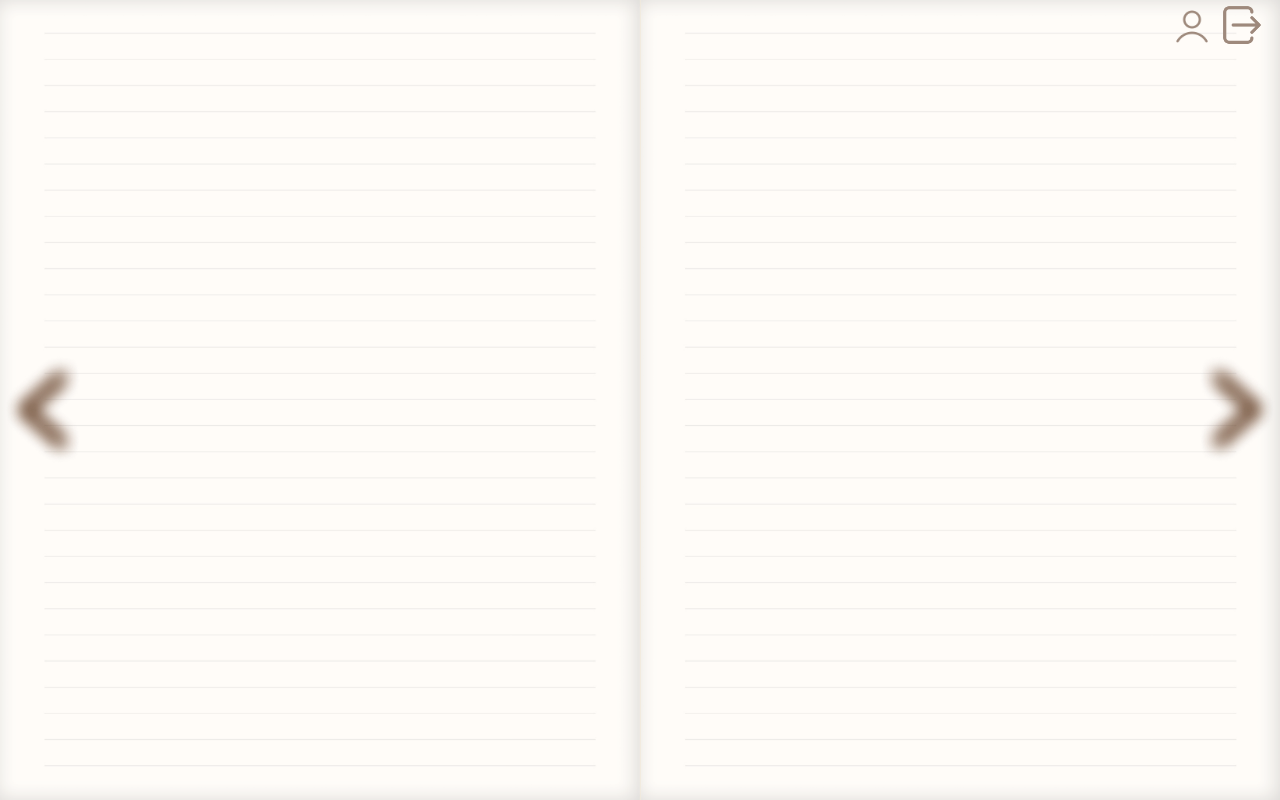
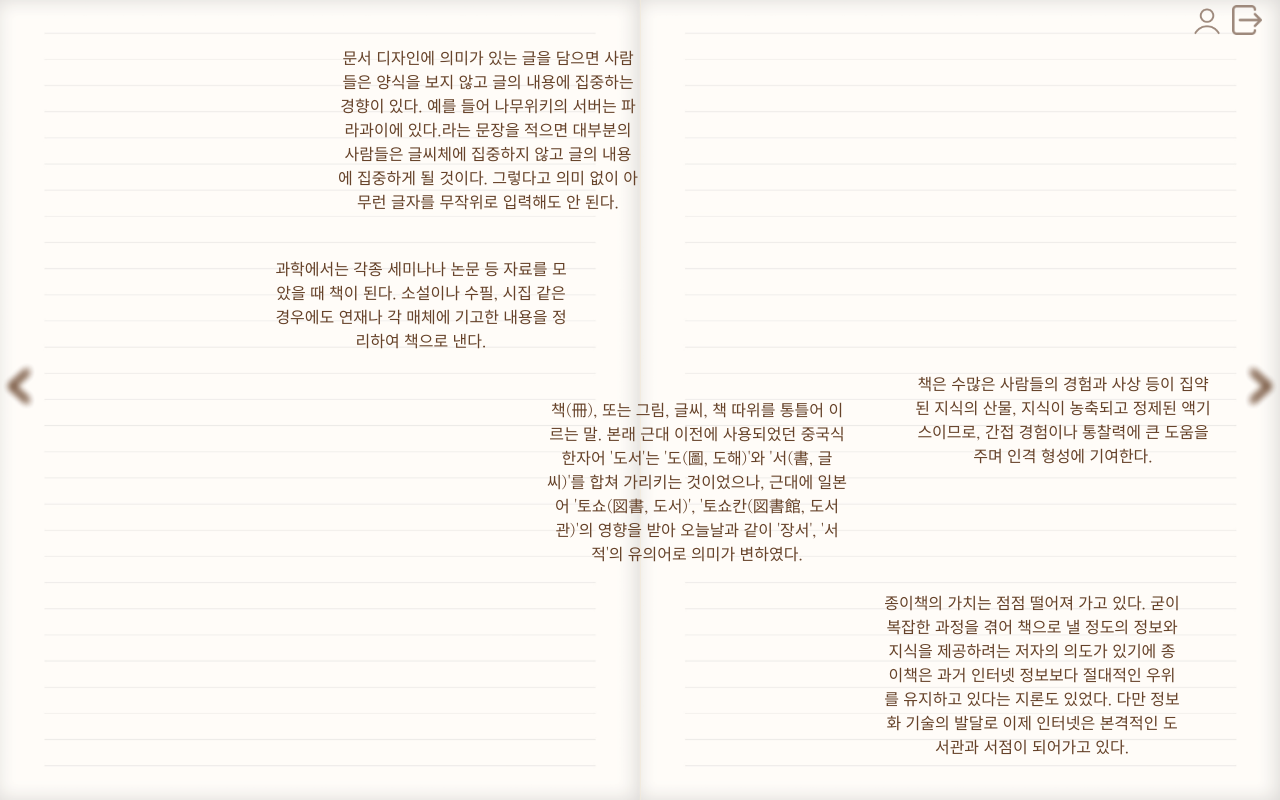
Before and after one commit to hyerim1127/Tree, a React (Create React App) app: page /view in a window 1280 px wide. Built offline with nearby package versions, Linux system fonts and the light colour scheme.

Commit message:
3rd commit - 랜덤 플로팅 구현

```diff
--- a/src/View.jsx
+++ b/src/View.jsx
@@ -10,6 +10,52 @@ const View = () => {
 
     const goToWrite = () => navigate("/write-impression");
 
+    const [impressions, setImpressions] = useState([]);
+
+    useEffect(() => {
+      const dummyImpressions = [
+        "문서 디자인에 의미가 있는 글을 담으면 사람들은 양식을 보지 않고 글의 내용에 집중하는 경향이 있다. 예를 들어 나무위키의 서버는 파라과이에 있다.라는 문장을 적으면 대부분의 사람들은 글씨체에 집중하지 않고 글의 내용에 집중하게 될 것이다. 그렇다고 의미 없이 아무런 글자를 무작위로 입력해도 안 된다.",
+        "책(冊), 또는 그림, 글씨, 책 따위를 통틀어 이르는 말. 본래 근대 이전에 사용되었던 중국식 한자어 '도서'는 '도(圖, 도해)'와 '서(書, 글씨)'를 합쳐 가리키는 것이었으나, 근대에 일본어 '토쇼(図書, 도서)', '토쇼칸(図書館, 도서관)'의 영향을 받아 오늘날과 같이 '장서', '서적'의 유의어로 의미가 변하였다.",
+        "과학에서는 각종 세미나나 논문 등 자료를 모았을 때 책이 된다. 소설이나 수필, 시집 같은 경우에도 연재나 각 매체에 기고한 내용을 정리하여 책으로 낸다. ",
+        "책은 수많은 사람들의 경험과 사상 등이 집약된 지식의 산물, 지식이 농축되고 정제된 액기스이므로, 간접 경험이나 통찰력에 큰 도움을 주며 인격 형성에 기여한다.",
+        "종이책의 가치는 점점 떨어져 가고 있다. 굳이 복잡한 과정을 겪어 책으로 낼 정도의 정보와 지식을 제공하려는 저자의 의도가 있기에 종이책은 과거 인터넷 정보보다 절대적인 우위를 유지하고 있다는 지론도 있었다. 다만 정보화 기술의 발달로 이제 인터넷은 본격적인 도서관과 서점이 되어가고 있다."
+      ];
+
+      const newImpressions = [];
+
+      for (let i = 0; i < dummyImpressions.length; i++) {
+        let newPosition;
+        do {
+          newPosition = generateRandomPosition(); // 겹치지 않는 위치 생성
+        } while (isOverlapping(newImpressions, newPosition)); // 겹치는 경우 다시 생성
+        newImpressions.push({
+          id: i,
+          text: dummyImpressions[i],
+          top: newPosition.top,
+          left: newPosition.left
+        });
+      }
+
+      setImpressions(newImpressions);
+    }, []);
+
+    const generateRandomPosition = () => ({
+      top: Math.floor(Math.random() * (window.innerHeight - 200)) + 'px',
+      left: Math.floor(Math.random() * (window.innerWidth - 300)) + 'px'
+    });
+
+    const isOverlapping = (existingImpressions, newPosition) => {
+      for (const impression of existingImpressions) {
+        if (
+          Math.abs(parseInt(impression.top) - parseInt(newPosition.top)) < 130 && // 구절의 높이를 100px로 설정
+          Math.abs(parseInt(impression.left) - parseInt(newPosition.left)) < 280 // 구절의 너비를 250px로 설정
+        ) {
+          return true; // 겹치는 경우 true 반환
+        }
+      }
+      return false; // 겹치지 않는 경우 false 반환
+    };
+
     return (
         <div className='pageView'>
             <div>
@@ -17,11 +63,31 @@ const View = () => {
                 <img className='btnL' alt='btn' src={btn}
                 onClick={goToWrite} />
                 <img className='btnR' alt='btn' src={btn} />
-
+                <div style={{ position: 'relative', minHeight: '100vh' }}>
+                {impressions.map(impression => (
+                    <div
+                    key={impression.id}
+                    className="phrases"
+                    style={{
+                        position: 'absolute',
+                        top: impression.top,
+                        left: impression.left,
+                        maxWidth: '300px',
+                        padding: '10px',
+                        borderRadius: '80px',
+                        filter:'none',
+                        wordWrap: 'break-word',
+                        color:'#562E12',
+                        textAlign:'center'
+                        }}
+                    >
+                    {impression.text}
+                    </div>
+                ))}
             </div>
         </div>
-
-    )
-}
+        </div>
+    );
+};
 
 export default View;
--- a/src/index.css
+++ b/src/index.css
@@ -40,35 +40,36 @@ html, body {
   background-color: #E5D1B2;
   position:fixed;
   opacity: 0.8;
-  top: 20vh;
+  top: 25vh;
   text-align: right;
-  right: 5vw;
-  width: 40vw;
+  font-size: smaller;
+  right: 7.5vw;
+  width: 35vw;
   z-index: 3;
 }
 /*버튼 왼쪽, 오른쪽+hover*/
 .btnL {
   position: absolute;
-  width: 90px;
+  width: 5vh;
   left: 0px;
   transform:scaleX(-1);
   background-color: transparent;
-  top: calc(50% - 100px/2 + 0.5px);
+  top: 45vh;
   z-index: 5;
 }
 .btnL:hover {
-  width: 95px;
+  width: 6vh;
 }
 .btnR {
   position: absolute;
-  width: 90px;
+  width: 5vh;
   right: 0px;
   background-color: transparent;
-  top: calc(50% - 100px/2 + 0.5px);
+  top: 45vh;
   z-index: 5;
 }
 .btnR:hover {
-  width: 95px;
+  width: 6vh;
 }
 /*그루터기 서비스 설명 텍스트*/
 .descriptionText {
@@ -99,7 +100,7 @@ html, body {
   width: 100px;
   background-color: #F1E4D1;
 }
-/*우측 상단 단축키*/
+/*우측 상단 단축키 버튼*/
 .shortcuts {
   position:relative;
   float: right;
@@ -107,7 +108,7 @@ html, body {
   z-index: 2;
   right:1%;
   top:1%;
-  width:50px;
+  width:5vh;
 }
 /*로그인,회원가입 시 input창~버튼 묶은 div*/
 .contentWrap {
@@ -262,3 +263,17 @@ html, body {
 .inputText::placeholder {
   color : #b5947e;
 }
+/*인상깊은구절 조회 페이지 - 구절 hover 시 효과*/
+.phrases:hover {
+  position: absolute;
+  padding:10px;
+  border: none;
+  font-size: 1.05em;
+  border-radius: 5px;
+  font-weight: 700;
+  background-color: #FDEEE4;
+  box-shadow: 0px 0px 35px 20px #FDEEE4;
+  border-radius: 50%;
+  filter: blur(2px);
+  word-wrap: break-word;
+}
```
Also changed, not shown: src/phrases.txt (added).
